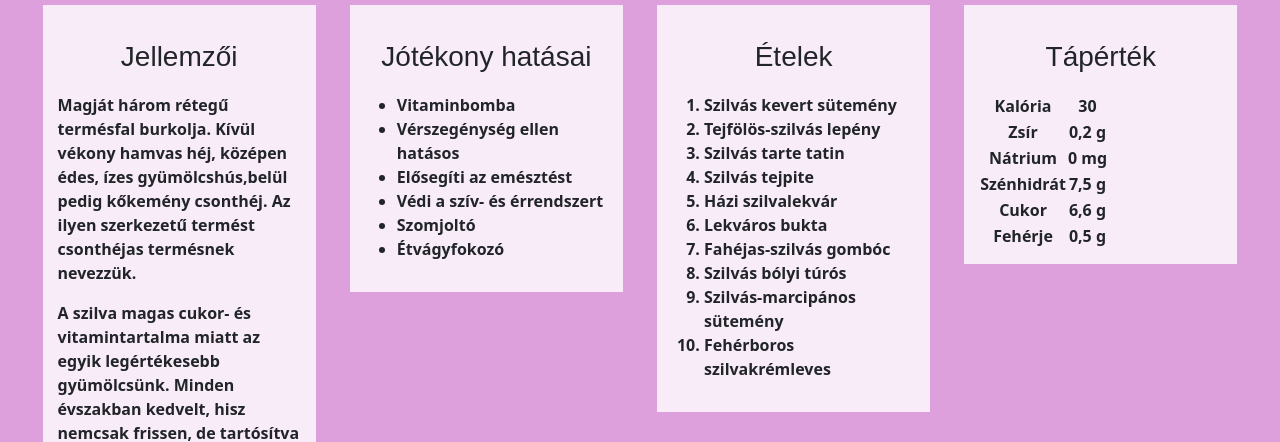
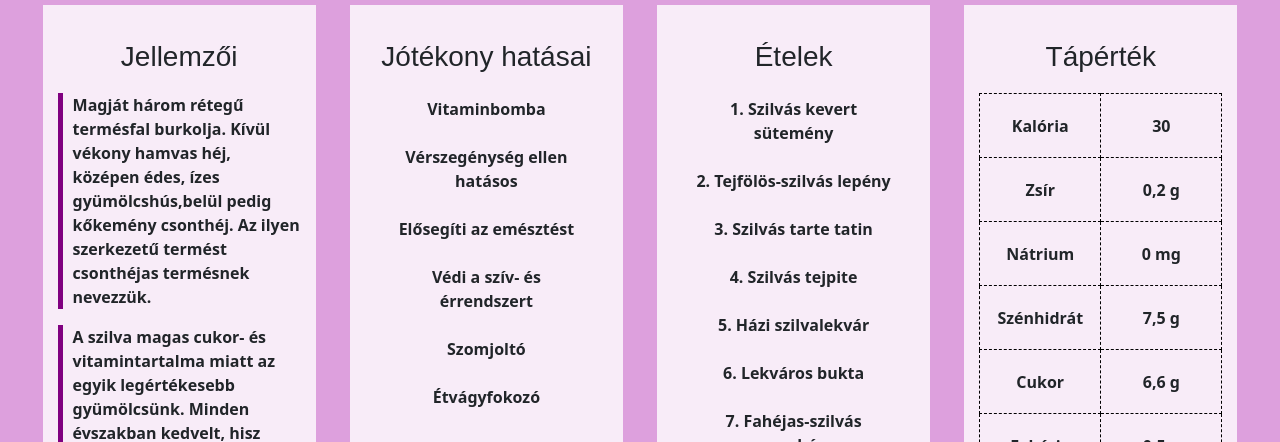
Before and after one commit to fnlckik/webprog_11bc_2023, a plain HTML site: page Ismétlés/Szilva/szilva.html in a window 1280 px wide. Shown: the part 358-800 px from the top of the page. Drawn offline with nearby package versions, Linux system fonts and the light colour scheme.

Commit message:
szilva kesz

```diff
--- a/Ismétlés/Szilva/styles/main.css
+++ b/Ismétlés/Szilva/styles/main.css
@@ -96,7 +96,7 @@ article {
     background-image: url(../images/background.jpg);
     background-repeat: no-repeat;
     background-size: cover;
-    opacity: 80%;
+    opacity: 10%;
     z-index: -1;
     position: absolute;
     /* left: 0;
@@ -105,3 +105,32 @@ article {
     bottom: 0; */
     inset: 0;
 }
+
+#miert p {
+    border-left: 5px solid purple;
+    padding-left: 10px;
+}
+
+#miert ul, #miert ol {
+    text-align: center;
+    list-style-position: inside;
+    padding-left: 0;
+}
+
+#miert li {
+    margin: 1.5em;
+}
+
+#miert ul {
+    list-style-type: none;
+}
+
+table td {
+    border: 1px dashed black;
+    height: 4em;
+    width: 50%;
+}
+
+table {
+    width: 100%;
+}
```
